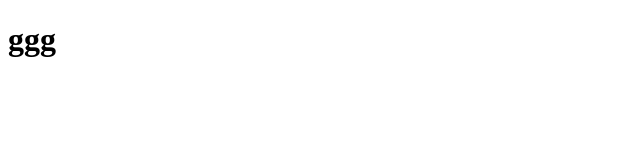
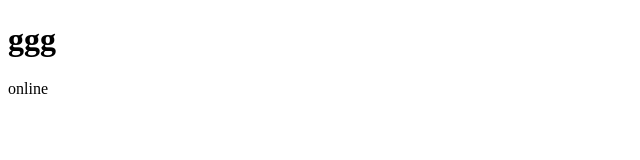
Before and after one commit to JaloliddinGofurov/git-fundamentalsa, a plain HTML site: page index.html in a window 1280 px wide. Shown: the full height of the page, 0-640 px from the left. Drawn offline with Linux system fonts and the light colour scheme.

Commit message:
Add  site heading and motto

```diff
--- a/index.html
+++ b/index.html
@@ -8,6 +8,8 @@
 <body>
   <header>
     <h1>ggg</h1>
+    <p>online</p>
   </header>
+
 </body>
 </html>
```
